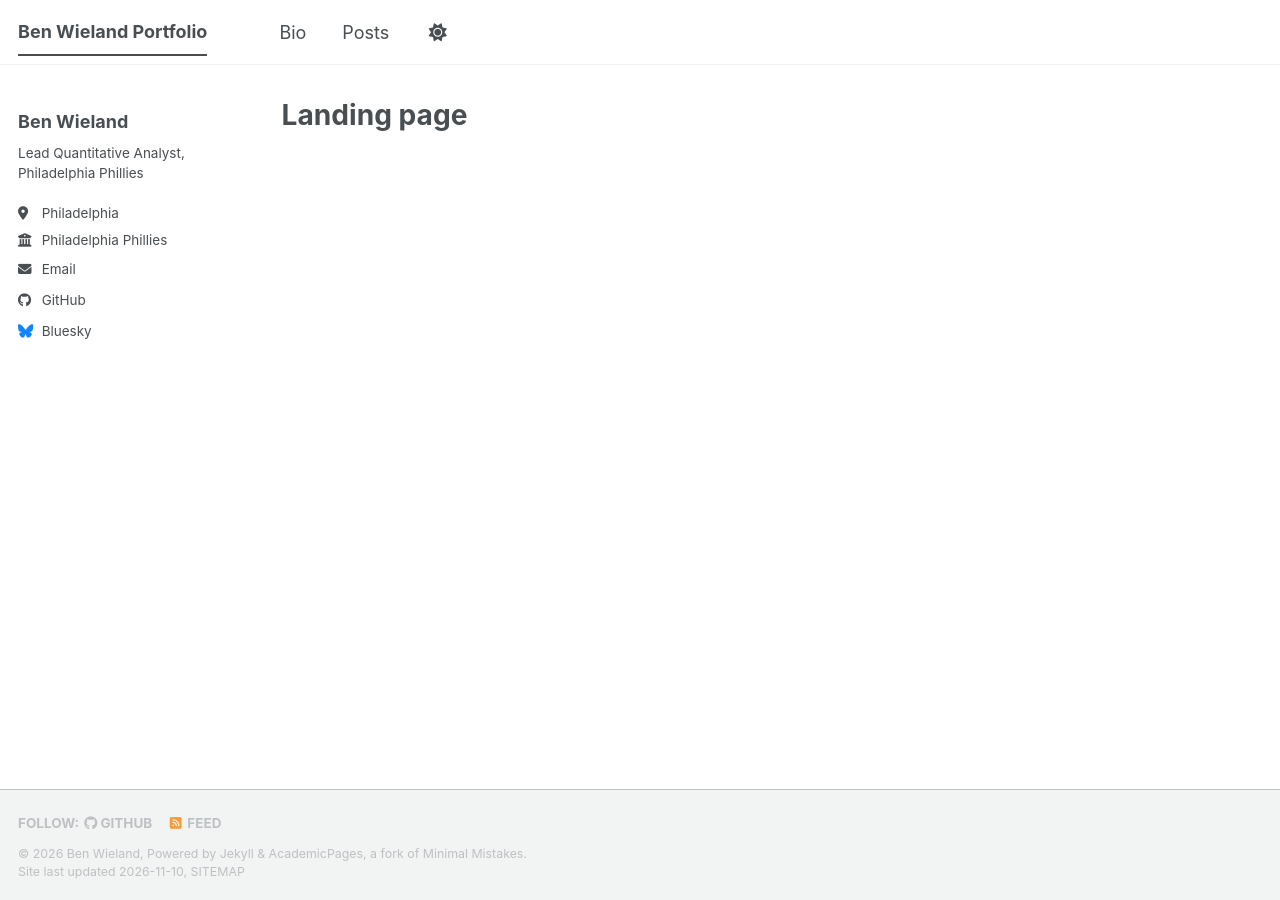
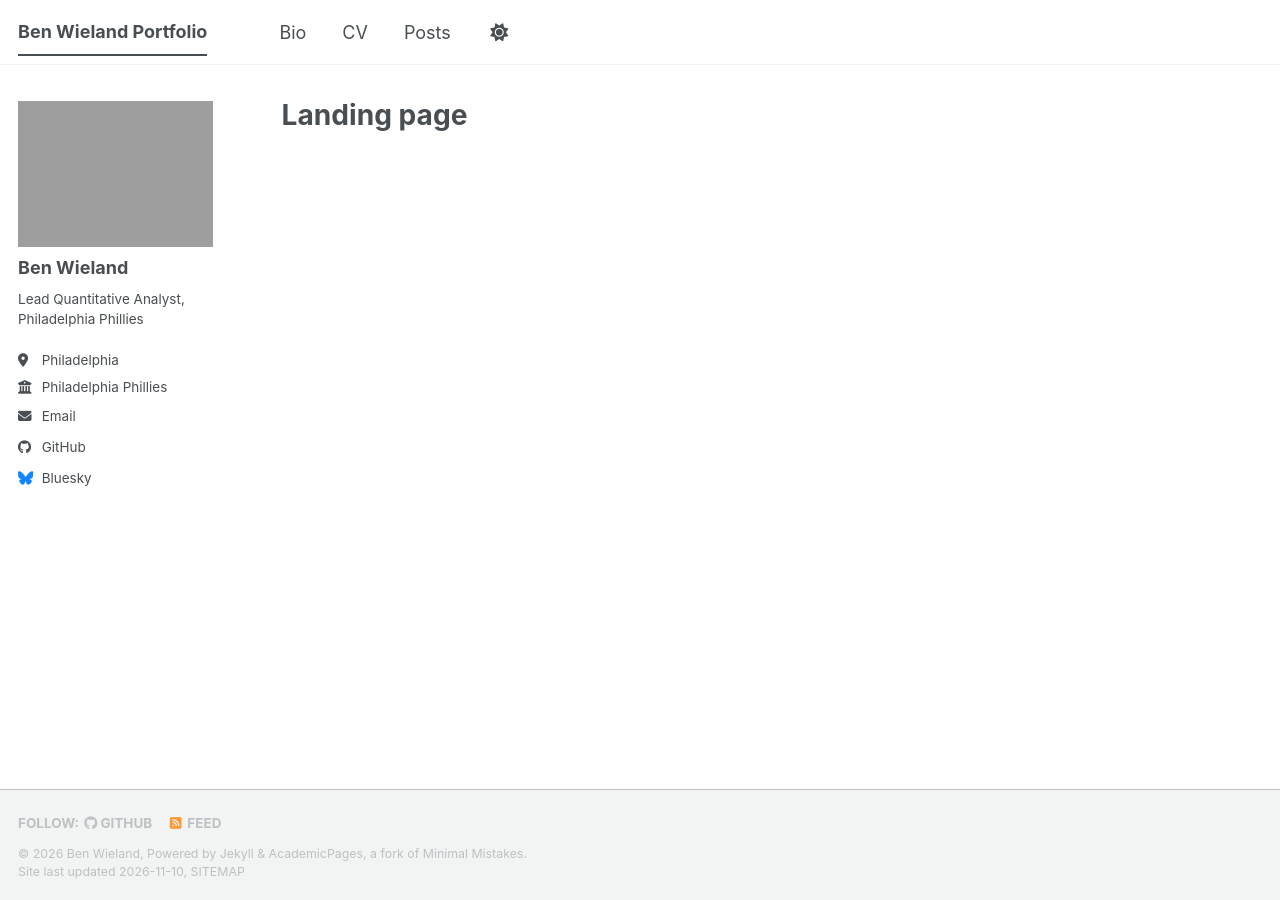
Before and after one commit to bbwieland/bbwieland.github.io, a Jekyll site: the page built from _pages/about.md, in a window 1280 px wide. Built offline with Jekyll 4.4.1, drawn with Linux system fonts in a browser that asks for light colours; a script bundle is joined from its source files by our own code; library files that are not in the unit come from our copies.

Commit message:
add headshot and cv

```diff
--- a/_data/navigation.yml
+++ b/_data/navigation.yml
@@ -11,5 +11,8 @@ main:
   - title: "Bio"
     url: /markdown/
 
+  - title: "CV"
+    url: /cv/
+
   - title: "Posts"
     url: /year-archive/
--- a/_includes/author-profile.html
+++ b/_includes/author-profile.html
@@ -5,6 +5,10 @@
 {% endif %}
 
 <div itemscope itemtype="http://schema.org/Person">
+
+  {% if author.avatar %}
+    <img src="{{ author.avatar }}" alt="{{ author.name }}" class="author__avatar">
+  {% endif %}
 
   <div class="author__content">
     <h3 class="author__name">{{ author.name }}</h3>
```
